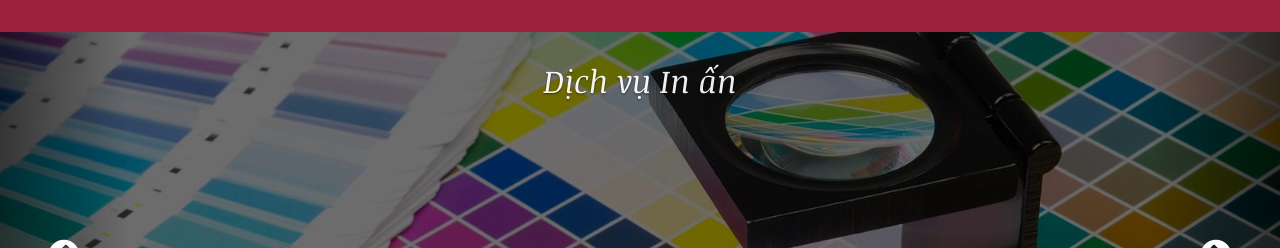
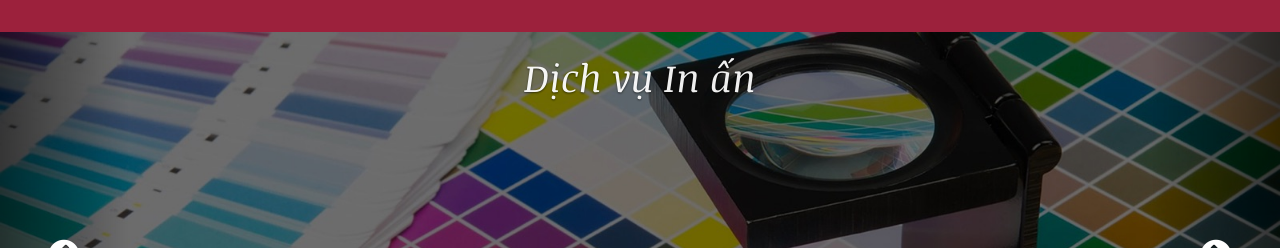
Before and after one commit to dvagribank/dvagribank.github.io, a Jekyll site: the page built from index.html, in a window 1280 px wide. Shown: the top 248 px of the page. Built offline with Jekyll 4.4.1, drawn with Linux system fonts in a browser that asks for light colours.

Commit message:
fix headline breakline

```diff
--- a/_includes/dv_header_big.html
+++ b/_includes/dv_header_big.html
@@ -7,7 +7,7 @@
             <div class="item active">
                 <img src="{{ site.baseurl }}/imgs/slideshow/h0.jpg" alt="slide 1">
                 <div class="carousel-caption">
-                    <p class="dv_slideshow_caption animated fadeInDownBig">Đồng hành cùng hệ thống Tài chính Ngân hàng</p>
+                    <p class="dv_slideshow_caption animated fadeInDownBig">Đồng hành cùng hệ thống<br>Tài chính Ngân hàng</p>
                 </div>
             </div>
 
--- a/css/main.scss
+++ b/css/main.scss
@@ -72,16 +72,16 @@
 
 .dv_slideshow_caption {
     font-family: "Noticia Text", serif;
-    font-size: 2em;
+    font-size: 2.4em;
     font-style: italic;
     line-height: 1.2em;
     -webkit-transition-delay: 3s; /* Safari */
     transition-delay: 3s;
     @media (max-width: $screen-md-max) {
-        font-size: 1.8em;
+        font-size: 1.2em;
     }
     @media (max-width: $screen-sm-max) {
-        font-size: 1.6em;
+        font-size: 1.8em;
     }
 
 }
```
